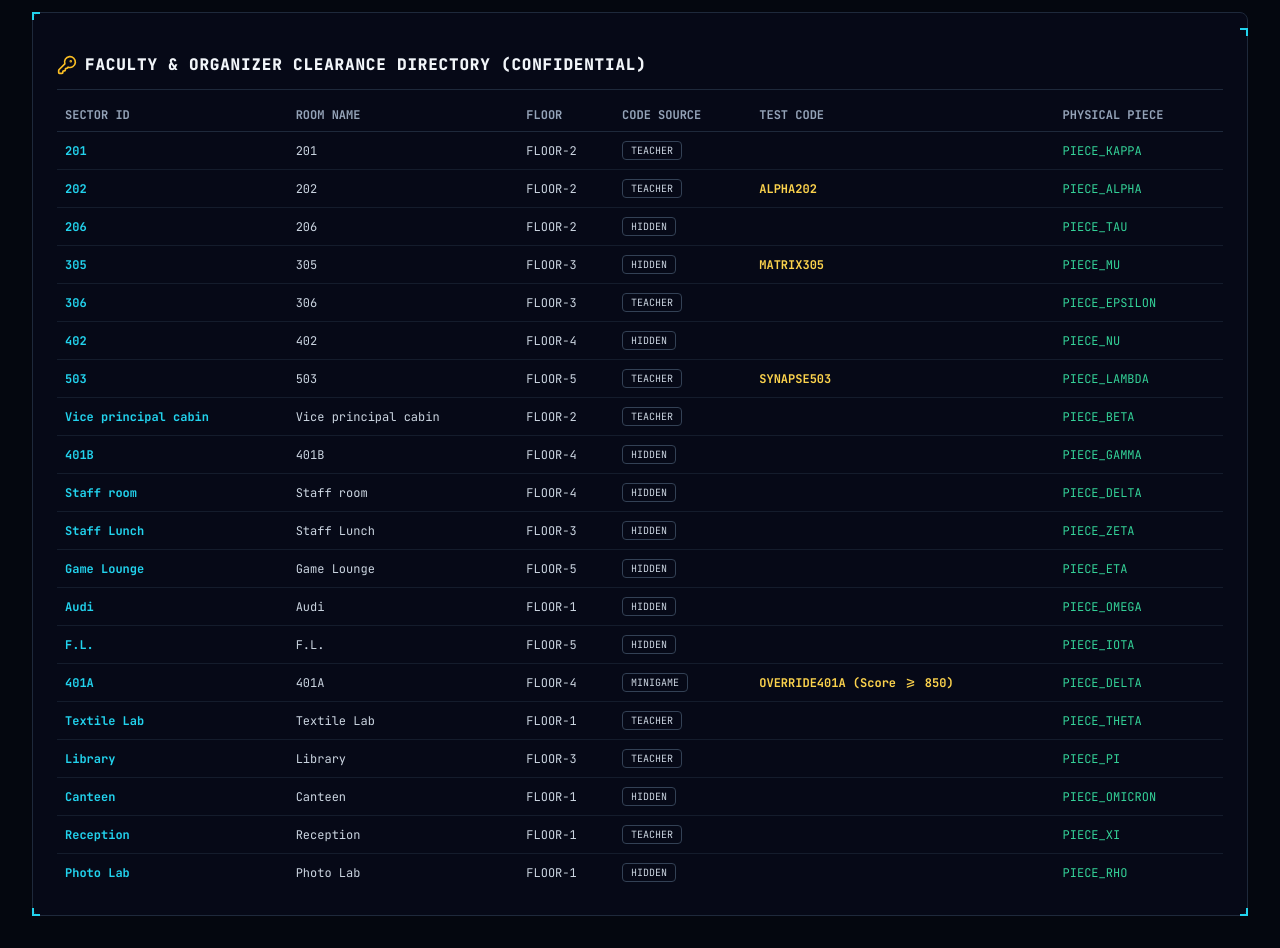
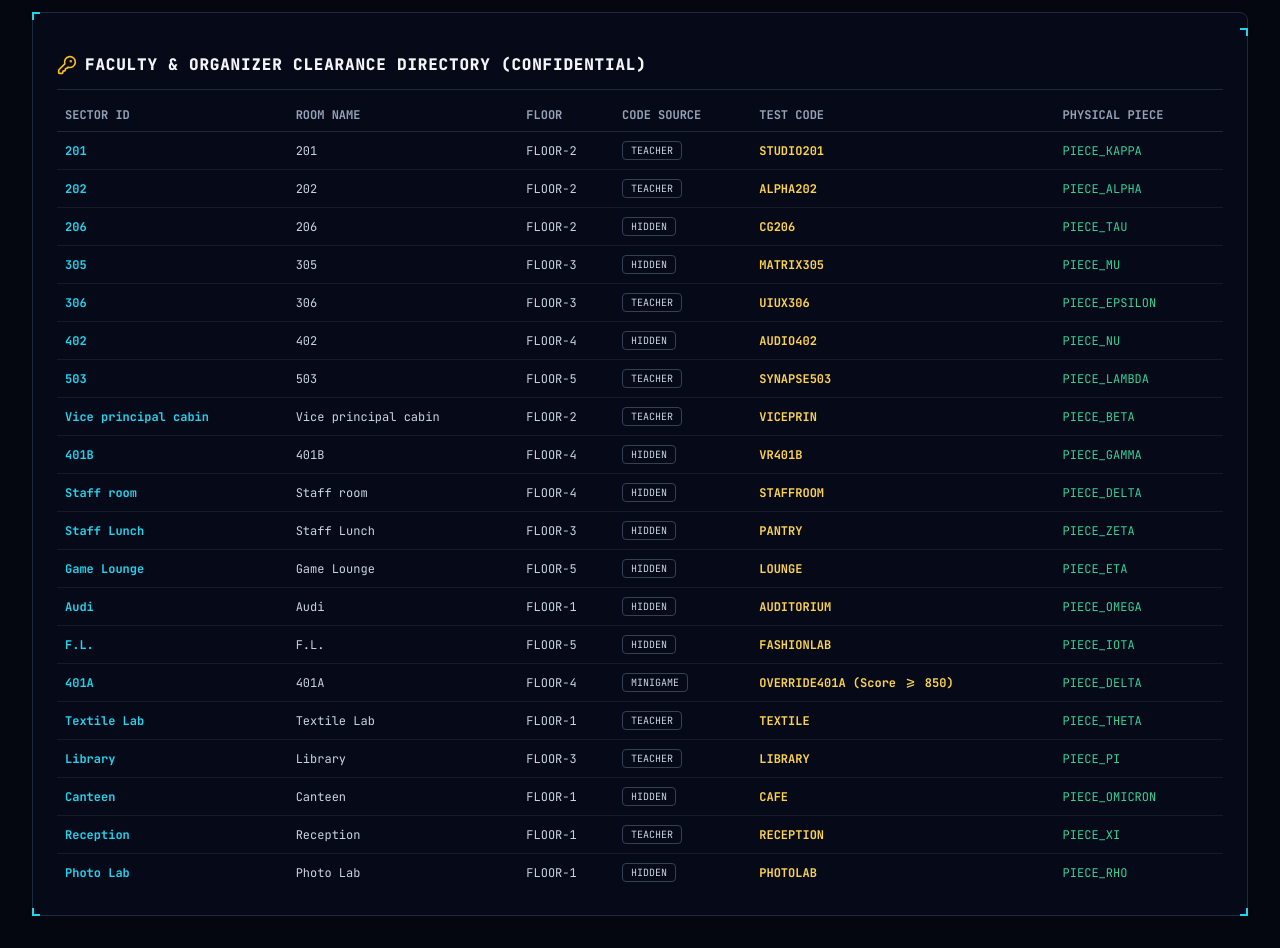
Before and after one commit to Zx-Websites/TresureHunt, a Next.js app: page /admin in a window 1280 px wide. Shown: the part 1860-2808 px from the top of the page. Built offline with nearby package versions, Linux system fonts and the light colour scheme; no server answers; the database is empty.

Commit message:
Populate all 20 clearance codes dynamically in admin directory

```diff
--- a/src/app/admin/page.tsx
+++ b/src/app/admin/page.tsx
@@ -10,6 +10,7 @@ import { PathBuilder } from "@/components/admin/PathBuilder";
 import { CyberCard } from "@/components/ui/CyberCard";
 import { CyberButton } from "@/components/ui/CyberButton";
 import { soundFx } from "@/lib/game-engine/sound-effects";
+import { ICAT_2026_SECRETS } from "@/lib/game-engine/icat-2026-seed-data";
 import {
   ShieldAlert,
   ArrowLeft,
@@ -198,15 +199,8 @@ export default function AdminPage() {
                       </span>
                     </td>
                     <td className="py-2.5 px-2 font-bold text-amber-300">
-                      {n.id === "202" && "ALPHA202"}
-                      {n.id === "101" && "CIPHER101"}
-                      {n.id === "102" && "VECTOR102"}
-                      {n.id === "301" && "NEXUS301"}
-                      {n.id === "305" && "MATRIX305"}
-                      {n.id === "401A" && "OVERRIDE401A (Score >= 850)"}
-                      {n.id === "503" && "SYNAPSE503"}
-                      {n.id === "505" && "QUANTUM505"}
-                      {n.id === "FINAL_VAULT" && "TREASURE2026"}
+                      {ICAT_2026_SECRETS.codes[n.id]?.code || "CYBER2026"}
+                      {n.id === "401A" && " (Score >= 850)"}
                     </td>
                     <td className="py-2.5 px-2 text-emerald-400">
                       {n.puzzleLocation?.pieceId || "N/A"}
```
